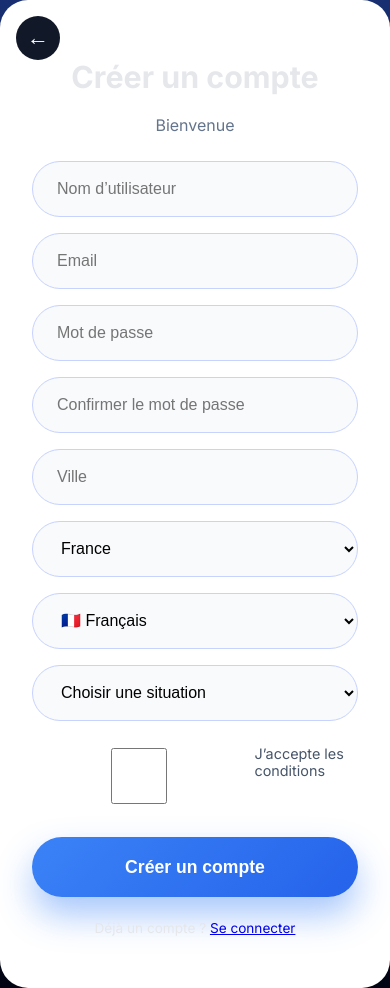
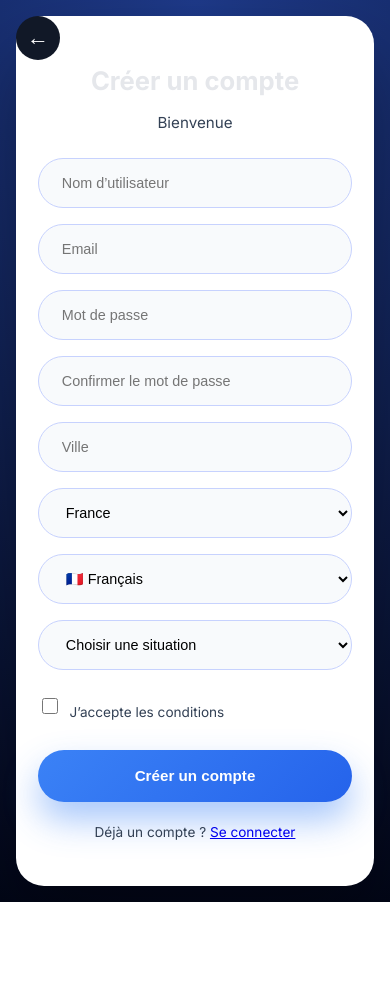
Before and after one commit to suphileericka-dotcom/projet, a React (Vite) app: page / in a window 390 px wide. Both pictures are taken after a click on the button "Créer un compte". After the commit the page ends 902 px from the top, so only its background shows below. Built offline with nearby package versions, Linux system fonts and the light colour scheme; no server answers.

Commit message:
fix responsive layout and improve register UI

```diff
--- a/src/config/api.ts
+++ b/src/config/api.ts
@@ -1,5 +1,5 @@
 const API_URL =
-  import.meta.env.VITE_API_URL ||
-  (typeof window !== "undefined" ? window.location.origin : "");
+  import.meta.env.VITE_API_URL ??
+  "VITE_API_URL=https://ameya-production.up.railway.app"; // ton backend
 
 export const API = `${API_URL}/api`;
--- a/src/style/app.css
+++ b/src/style/app.css
@@ -5,11 +5,7 @@
 body {
   margin: 0;
   font-family: system-ui, -apple-system, BlinkMacSystemFont, sans-serif;
-  background: radial-gradient(
-    circle at top,
-    #1e3a8a 0%,
-    #020617 70%
-  );
+  background: radial-gradient(circle at top, #1e3a8a 0%, #020617 70%);
   color: #e5e7eb;
 }
 
@@ -18,7 +14,7 @@ body {
 ========================= */
 
 .app-container {
-  max-width: 1100px; /* 🔥 plus large */
+  max-width: 1200px;
   margin: 0 auto;
   padding: 24px;
   min-height: 100vh;
@@ -43,7 +39,7 @@ body {
 }
 
 .app-header button {
-  background: rgba(255, 255, 255, 0.08);
+  background: rgba(255,255,255,0.08);
   border: none;
   border-radius: 999px;
   padding: 8px 14px;
@@ -53,7 +49,7 @@ body {
 }
 
 .app-header button:hover {
-  background: rgba(255, 255, 255, 0.18);
+  background: rgba(255,255,255,0.18);
 }
 
 /* =========================
@@ -106,36 +102,70 @@ body {
 }
 
 /* =========================
-   GRID – 4 COLONNES
+   GRID RESPONSIVE
 ========================= */
 
 .spaces-grid {
+  display: grid;
+  gap: 24px;
 
-  display: grid;
+  /* Desktop large */
   grid-template-columns: repeat(4, 1fr);
-  gap: 24px;
+}
+
+/* Laptop */
+@media (max-width: 1200px) {
+  .spaces-grid {
+    grid-template-columns: repeat(3, 1fr);
+  }
+}
+
+/* Tablette */
+@media (max-width: 900px) {
+  .spaces-grid {
+    grid-template-columns: repeat(2, 1fr);
+  }
+}
+
+/* Mobile */
+@media (max-width: 600px) {
+  .spaces-grid {
+    grid-template-columns: 1fr;
+  }
+
+  .app-container {
+    padding: 16px;
+  }
+
+  .app-header h1 {
+    font-size: 22px;
+  }
 }
 
 /* =========================
-   SPACE CARD (BASE)
+   SPACE CARD
 ========================= */
 
 .space-card {
-  margin: 3,64px;
-  min-height: 150px;
+  min-height: 160px;
   border-radius: 22px;
   padding: 22px;
+
   display: flex;
   flex-direction: column;
   justify-content: space-between;
+
   cursor: pointer;
-  box-shadow: 0 20px 40px rgba(0,0,0,0.35);
+
+  box-shadow: 0 12px 30px rgba(0,0,0,0.35);
   transition: transform 0.2s ease, box-shadow 0.2s ease;
+
+  width: 100%;
 }
 
 .space-card:hover {
   transform: translateY(-4px);
-  box-shadow: 0 30px 60px rgba(0,0,0,0.45);
+  box-shadow: 0 18px 40px rgba(0,0,0,0.45);
 }
 
 .space-card h4 {
@@ -157,56 +187,45 @@ body {
 }
 
 /* =========================
-   COULEURS – PAR TYPE
+   COULEURS PAR TYPE
 ========================= */
 
-/* Stories */
 .space-stories {
   background: linear-gradient(135deg, #6366f1, #4f46e5);
 }
 
-/* Burnout */
 .space-burnout {
   background: linear-gradient(135deg, #7c3aed, #4c1d95);
 }
 
-/* Solitude */
 .space-solitude {
   background: linear-gradient(135deg, #334155, #0f172a);
 }
 
-/* Rupture */
 .space-rupture {
   background: linear-gradient(135deg, #ef4444, #7f1d1d);
 }
 
-/* Expatriation */
 .space-expatriation {
   background: linear-gradient(135deg, #10b981, #064e3b);
 }
 
-/* Changement */
 .space-changement {
   background: linear-gradient(135deg, #3b82f6, #1e3a8a);
-
 }
 
-/* My Story */
 .space-story {
   background: linear-gradient(135deg, #020617, #111827);
 }
 
-/* My Space */
 .space-personal {
   background: linear-gradient(135deg, #0ea5e9, #075985);
 }
 
-/* Match */
 .space-match {
   background: linear-gradient(135deg, #f97316, #7c2d12);
 }
 
-/* Journal */
 .space-ai {
   background: linear-gradient(135deg, #22c55e, #14532d);
 }
@@ -221,29 +240,3 @@ body {
   color: #94a3b8;
   margin-top: auto;
 }
-
-/* =========================
-   RESPONSIVE
-========================= */
-
-/* TABLETTE */
-@media (max-width: 1024px) {
-  .spaces-grid {
-    grid-template-columns: repeat(2, 1fr);
-  }
-}
-
-/* MOBILE */
-@media (max-width: 600px) {
-  .spaces-grid {
-    grid-template-columns: 1fr;
-  }
-
-  .app-container {
-    padding: 16px;
-  }
-
-  .app-header h1 {
-    font-size: 22px;
-  }
-}
--- a/src/style/register.css
+++ b/src/style/register.css
@@ -4,7 +4,12 @@
   justify-content: center;
   align-items: center;
   background: radial-gradient(circle at top, #1e3a8a, #020617);
+  padding: 16px;
 }
+
+/* =====================
+   CONTAINER
+===================== */
 
 .register-container {
   width: 100%;
@@ -16,17 +21,25 @@
   position: relative;
 }
 
+/* =====================
+   BACK BUTTON
+===================== */
+
 .back-btn {
   position: absolute;
   top: 18px;
   left: 18px;
-  width: 36px;
-  height: 36px;
+  width: 34px;
+  height: 34px;
   border-radius: 50%;
   border: none;
   background: rgba(0,0,0,0.08);
   cursor: pointer;
 }
+
+/* =====================
+   TITLES
+===================== */
 
 .register-container h1 {
   text-align: center;
@@ -36,19 +49,24 @@
 
 .subtitle {
   text-align: center;
-  color: #64748b;
+  color: #334155; /* gris plus foncé */
   margin-bottom: 1.6rem;
+  font-size: 0.95rem;
 }
+
+/* =====================
+   INPUTS
+===================== */
 
 form input,
 form select {
   width: 100%;
-  height: 56px;
+  height: 54px;
   border-radius: 999px;
-  padding: 0 1.5rem;
+  padding: 0 1.4rem;
   border: 1.5px solid #c7d2fe;
   margin-bottom: 1rem;
-  font-size: 1rem;
+  font-size: 0.95rem;
   background: #f8fafc;
 }
 
@@ -59,20 +77,36 @@ form select:focus {
   box-shadow: 0 0 0 1px rgba(250,204,21,0.25);
 }
 
+/* =====================
+   CHECKBOX
+===================== */
+
 .checkbox {
   display: flex;
-  gap: 0.6rem;
-  font-size: 0.9rem;
-  color: #475569;
-  margin: 0.5rem 0 1.1rem;
+  align-items: center;
+  gap: 0.5rem;
+  font-size: 0.85rem;
+  color: #334155; /* plus lisible */
+  margin: 0.6rem 0 1.2rem;
+  line-height: 1.3;
 }
+
+.checkbox input {
+  width: 16px;
+  height: 16px;
+  cursor: pointer;
+}
+
+/* =====================
+   BUTTON
+===================== */
 
 form button {
   width: 100%;
-  height: 60px;
+  height: 56px;
   border-radius: 999px;
   border: none;
-  font-size: 1.1rem;
+  font-size: 1.05rem;
   font-weight: 800;
   color: white;
   background: linear-gradient(135deg, #3b82f6, #2563eb);
@@ -80,8 +114,40 @@ form button {
   box-shadow: 0 18px 35px rgba(59,130,246,0.45);
 }
 
+/* =====================
+   FOOTER
+===================== */
+
 .footer {
   margin-top: 1.4rem;
   text-align: center;
   font-size: 0.85rem;
+  color: #334155; /* plus lisible */
 }
+
+/* =====================
+   MOBILE FIX
+===================== */
+
+@media (max-width: 480px) {
+
+  .register-container {
+    padding: 2rem 1.4rem;
+  }
+
+  .register-container h1 {
+    font-size: 1.6rem;
+  }
+
+  form input,
+  form select {
+    height: 50px;
+    font-size: 0.9rem;
+  }
+
+  form button {
+    height: 52px;
+    font-size: 0.95rem;
+  }
+
+}
```
